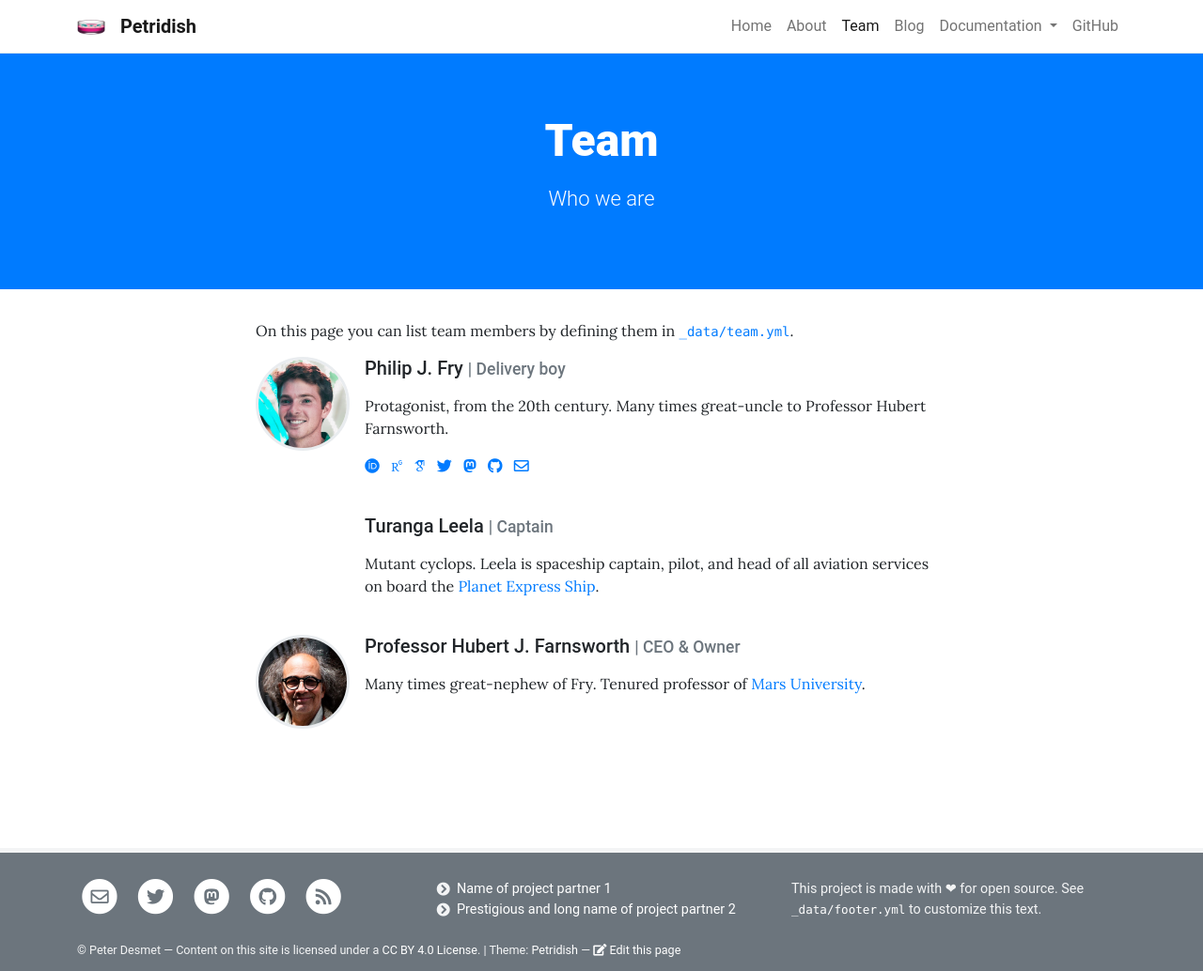
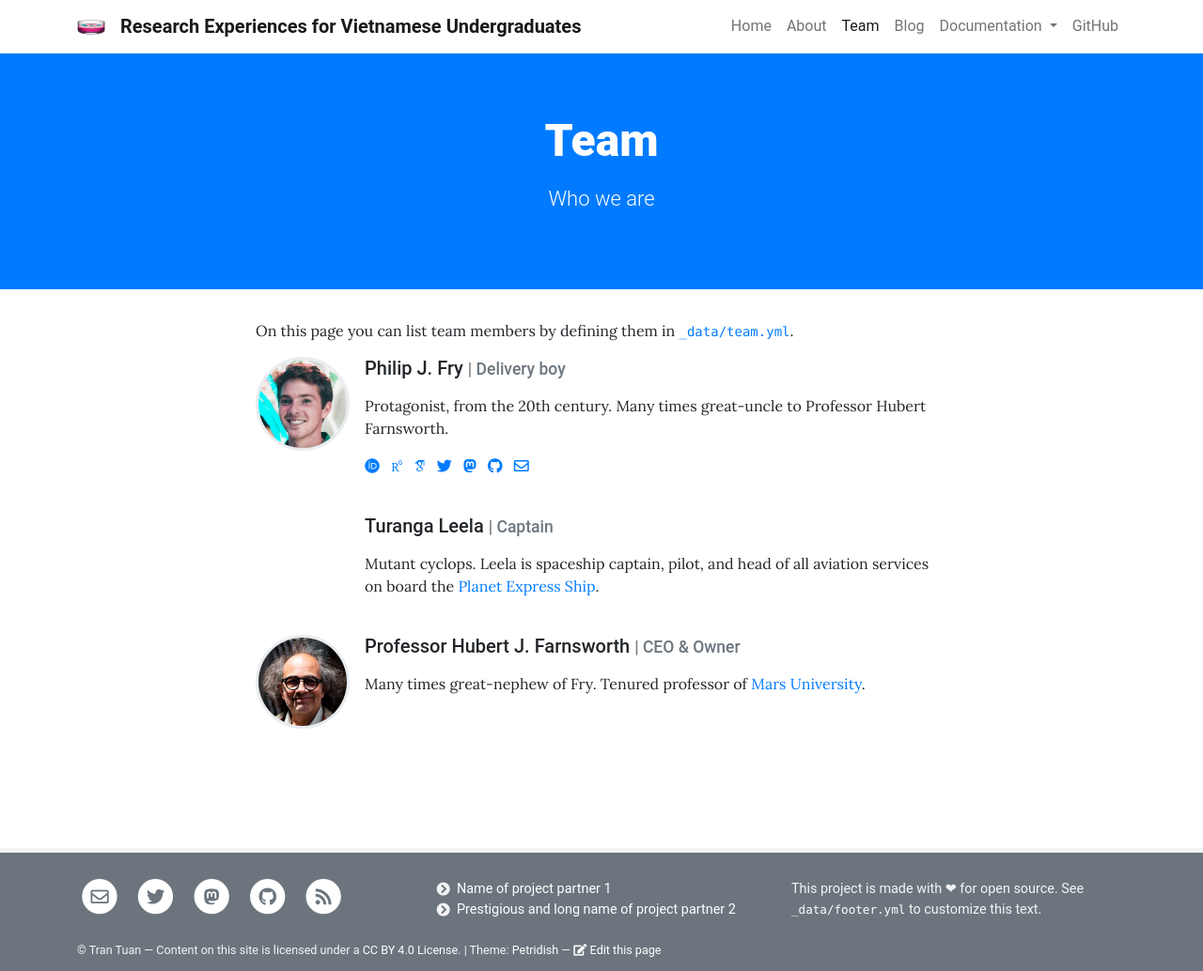
Before and after one commit to adm-vietnam/adm-vietnam.github.io, a Jekyll site: the page built from pages/team.md, in a window 1280 px wide. Shown: the whole page at 94% size. Built offline with Jekyll 4.4.1, drawn with Linux system fonts in a browser that asks for light colours; some web fonts are replaced.

Commit message:
Update _config.yml

```diff
--- a/_config.yml
+++ b/_config.yml
@@ -1,7 +1,7 @@
 # SITE SETTINGS
-title: Petridish                        # Title in top navigation bar (navbar) and <head>
-author: Peter Desmet                    # Used for copyright statement in footer
-baseurl: "/petridish"                   # Only required if your site is in a directory e.g. https://username.github.io/sitename
+title: Research Experiences for Vietnamese Undergraduates                        # Title in top navigation bar (navbar) and <head>
+author: Tran Tuan                    # Used for copyright statement in footer
+baseurl: ""                   # Only required if your site is in a directory e.g. https://username.github.io/sitename
                                         # which has url: "https://username.github.io" (no slash) and baseurl: "/sitename" (leading slash)
                                         # A baseurl affects internal links, see http://peterdesmet.github.io/petridish/markdown/#links
 
```
